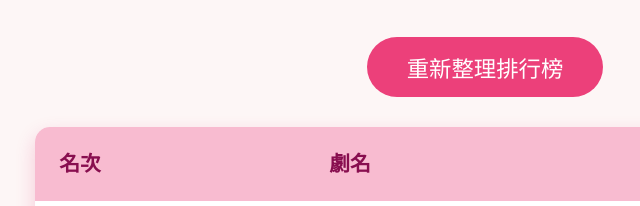
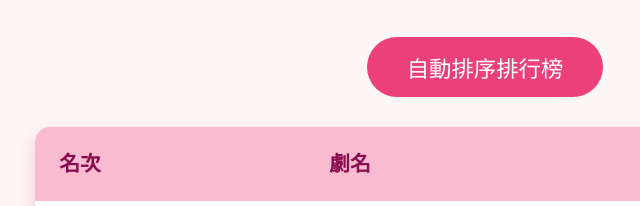
Before and after one commit to shuaix9/kdrama-rating, a plain HTML site: page ranking.html in a window 1280 px wide. Shown: the part 209-415 px from the top of the page, 155-795 px from the left. Drawn offline with Linux system fonts and the light colour scheme.

Commit message:
Update ranking

```diff
--- a/ranking.html
+++ b/ranking.html
@@ -29,7 +29,7 @@
 <div class="subtitle">目前共 <span id="count">0</span> 部評分紀錄</div>
 
 <div class="refresh">
-  <button onclick="loadRankings()">重新整理排行榜</button>
+  <button onclick="loadRankings()">自動排序排行榜</button>
 </div>
 
 <table id="rankingTable">
```
